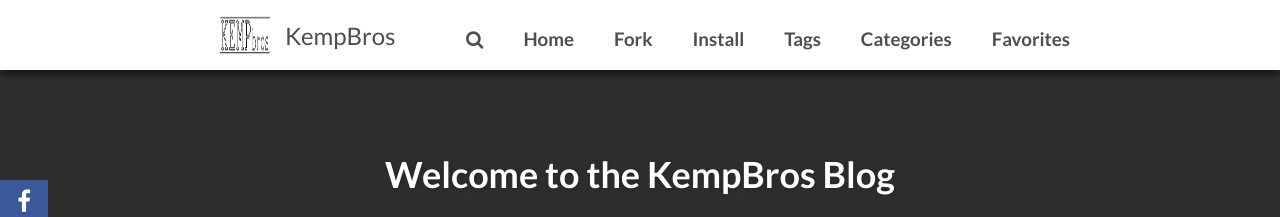
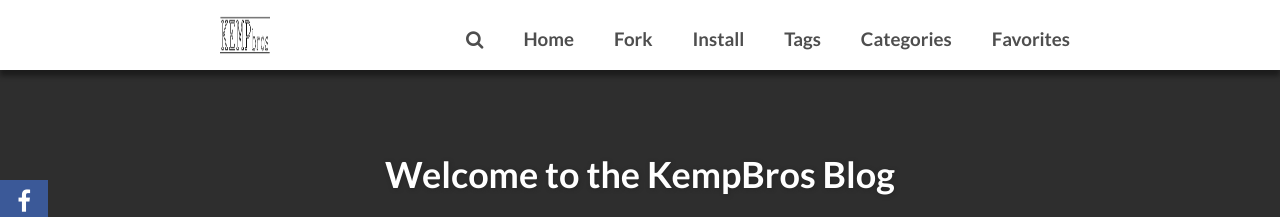
Before and after one commit to kempbros/kempbros.github.io, a Jekyll site: the page built from index.html, in a window 1280 px wide. Shown: the top 217 px of the page. Built offline with Jekyll 4.4.1, drawn with Linux system fonts in a browser that asks for light colours; nearby versions of some CDN libraries; the list of posts is cut into pages by our own code; comment, search, counter and statistics services are not loaded.

Commit message:
removed title text

```diff
--- a/_includes/header.html
+++ b/_includes/header.html
@@ -9,7 +9,7 @@
           {% if site.logo %}
             <img class="logo" src="{{site.url}}/{{ site.logo }}" alt="{{ site.title }}">
           {% endif %}
-          <a href="{{site.url}}/" class="title"> {{ site.title }}</a>
+          <!--<a href="{{site.url}}/" class="title"> {{ site.title }}</a>-->
         </a>
       </li>
       {% for menu in site.menu reversed %}
```
Also changed, not shown: 1 other file.
